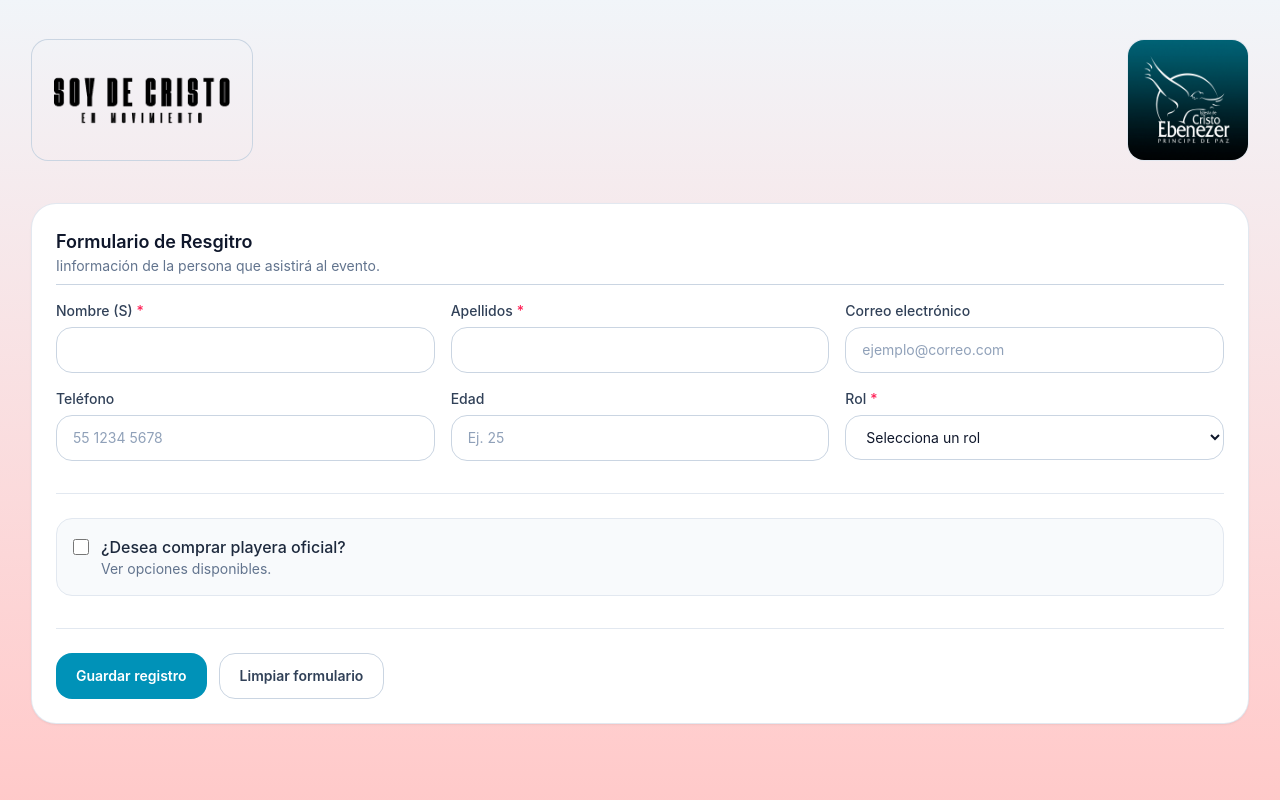
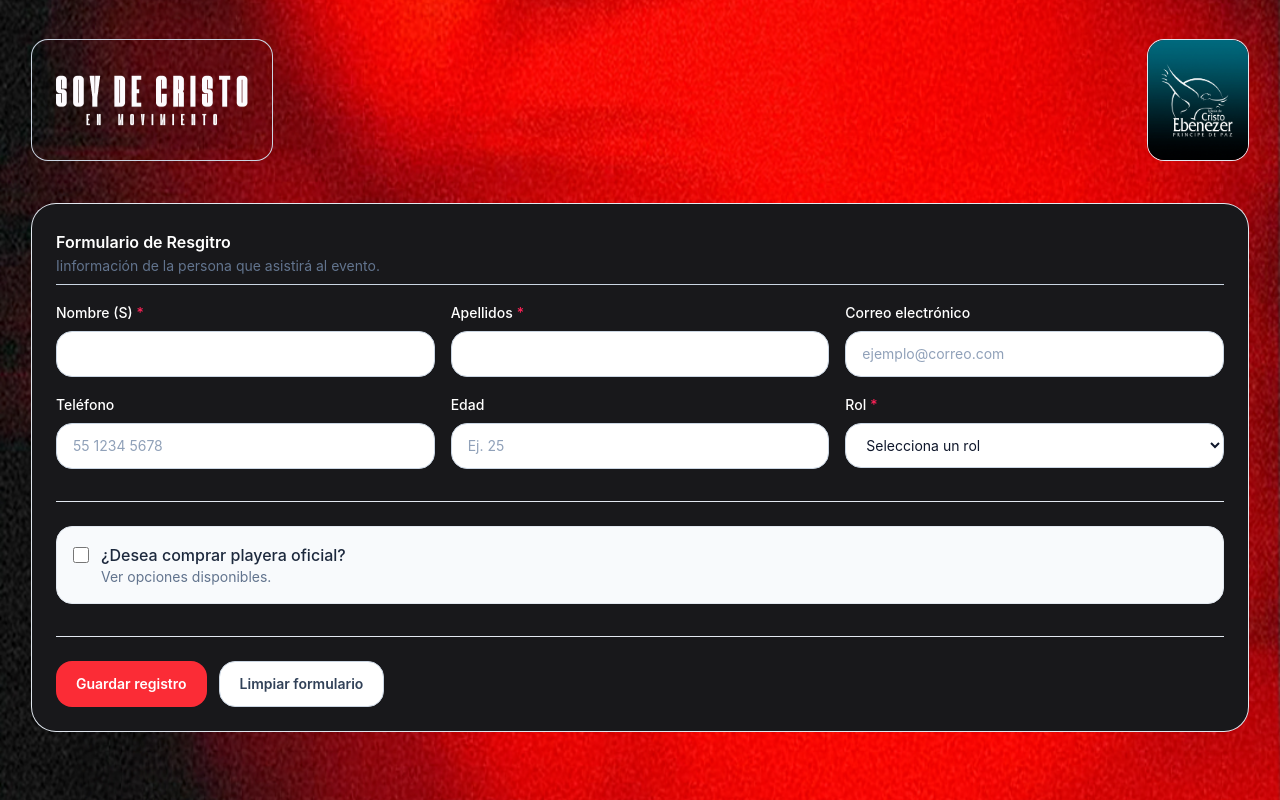
Before and after one commit to AntonioValentinSayago/ebenezerSoydeCristoMexico2026, a React (Vite) app: page / in a window 1280 px wide. Built offline with nearby package versions, Linux system fonts and the light colour scheme; no server answers.

Commit message:
Helix(*) Update Test Colors

```diff
--- a/package.json
+++ b/package.json
@@ -1,7 +1,7 @@
 {
   "name": "my-project",
   "private": true,
-  "version": "0.0.0",
+  "version": "1.1.1",
   "type": "module",
   "scripts": {
     "dev": "vite",
--- a/src/App.tsx
+++ b/src/App.tsx
@@ -5,6 +5,7 @@ import ShirtGalleryModal from "./components/store/ShirtGalleryModal";
 import FormRegister from "./components/FormRegister";
 import FieldWrapperInput from "./components/views/FieldWrapperInput";
 import { inputClassName } from "./utils/utils";
+import bgImage from "./assets/fondoSoydeCristoRojo.jpg"
 
 type UserRole = "" | "pastor" | "siervo";
 type ShirtSize = "" | "CH" | "M" | "G" | "XG" | "2XG";
@@ -226,7 +227,9 @@ export default function EventAttendanceForm() {
   };
 
   return (
-    <main className="min-h-screen bg-linear-to-b from-slate-100 to-red-200">
+    <main className="min-h-screen bg-cover bg-center"
+      style={{ backgroundImage: `url(${bgImage})` }}
+    >
       <NavHeader />
 
       <section className="px-4 py-6 sm:px-6 lg:px-8">
@@ -237,7 +240,7 @@ export default function EventAttendanceForm() {
         >
           <form
             onSubmit={handleSubmit}
-            className="rounded-3xl bg-white p-5 shadow-sm ring-1 ring-slate-200 sm:p-6"
+            className="rounded-3xl bg-zinc-900 text-white p-5 shadow-sm ring-1 ring-slate-200 sm:p-6"
           >
 
             {formError ? (
@@ -401,7 +404,7 @@ export default function EventAttendanceForm() {
               <button
                 type="submit"
                 disabled={isSubmitting}
-                className="inline-flex items-center justify-center rounded-2xl bg-cyan-600 px-5 py-3 text-sm font-semibold text-white transition hover:bg-cyan-700 disabled:cursor-not-allowed disabled:opacity-70"
+                className="inline-flex items-center justify-center rounded-2xl bg-red-500 px-5 py-3 text-sm font-semibold text-white transition hover:bg-cyan-700 disabled:cursor-not-allowed disabled:opacity-70"
               >
                 {isSubmitting ? "Guardando..." : "Guardar registro"}
               </button>
--- a/src/components/NavHeader.tsx
+++ b/src/components/NavHeader.tsx
@@ -1,5 +1,5 @@
 import logoEbenezer  from "../assets/logo-vertical.jpg"
-import logoSoydeCristo2026 from "../assets/logoSoydeCristo2026-letrasNegras.png"
+import logoSoydeCristo2026 from "../assets/logoSoydeCristo2026-letrasBlancas.png"
 
 const NavHeader = () => {
     return (
@@ -10,7 +10,7 @@ const NavHeader = () => {
                         <img
                             src={logoSoydeCristo2026}
                             alt="Logo del evento"
-                            className="h-30 w-55 rounded-2xl object-cover ring-1 ring-slate-300"
+                            className="h-30 w-60 rounded-2xl object-cover ring-1 ring-slate-300"
                         />
                     </div>
 
@@ -18,7 +18,7 @@ const NavHeader = () => {
                         <img
                             src={logoEbenezer}
                             alt="Iglesia Ebenezer Principe de Paz"
-                            className="h-30 w-30 rounded-2xl object-cover ring-1 ring-slate-200"
+                            className="h-30 w-25 rounded-2xl object-cover ring-1 ring-slate-200"
                         />
                     </div>
                 </div>
--- a/src/components/SectionHeading.tsx
+++ b/src/components/SectionHeading.tsx
@@ -6,7 +6,7 @@ type SectionHeadingProps = {
 const SectionHeading = ({ title, description= '' }: SectionHeadingProps) => {
     return (
         <div className="mb-4">
-            <h2 className="text-lg font-semibold text-slate-900">{title}</h2>
+            <h2 className="text-base/7 font-semibold text-white">{title}</h2>
             <p className="text-sm text-slate-500">{description}</p>
             <div className="mt-2 text-slate-300"><hr/></div>
         </div>
--- a/src/components/views/FieldWrapperInput.tsx
+++ b/src/components/views/FieldWrapperInput.tsx
@@ -21,7 +21,7 @@ const FieldWrapperInput = (
         <div className={className}>
             <label
                 htmlFor={htmlFor}
-                className="mb-1.5 block text-sm font-medium text-slate-700"
+                className="mb-1.5 block text-sm/6 font-medium text-white"
             >
                 {label}
                 {required ? <span className="ml-1 text-rose-500">*</span> : null}
```
Also changed, not shown: src/assets/fondoSoydeCristoRojo.jpg (added).
